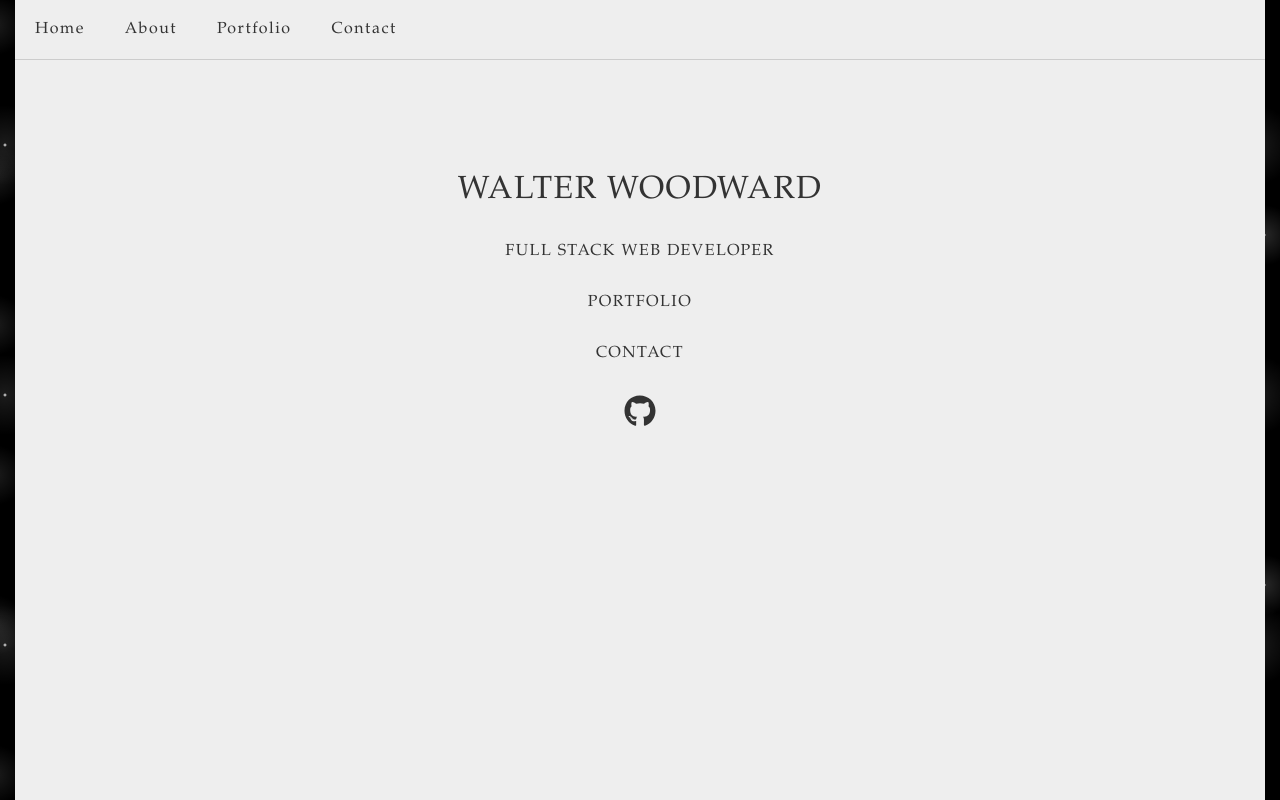
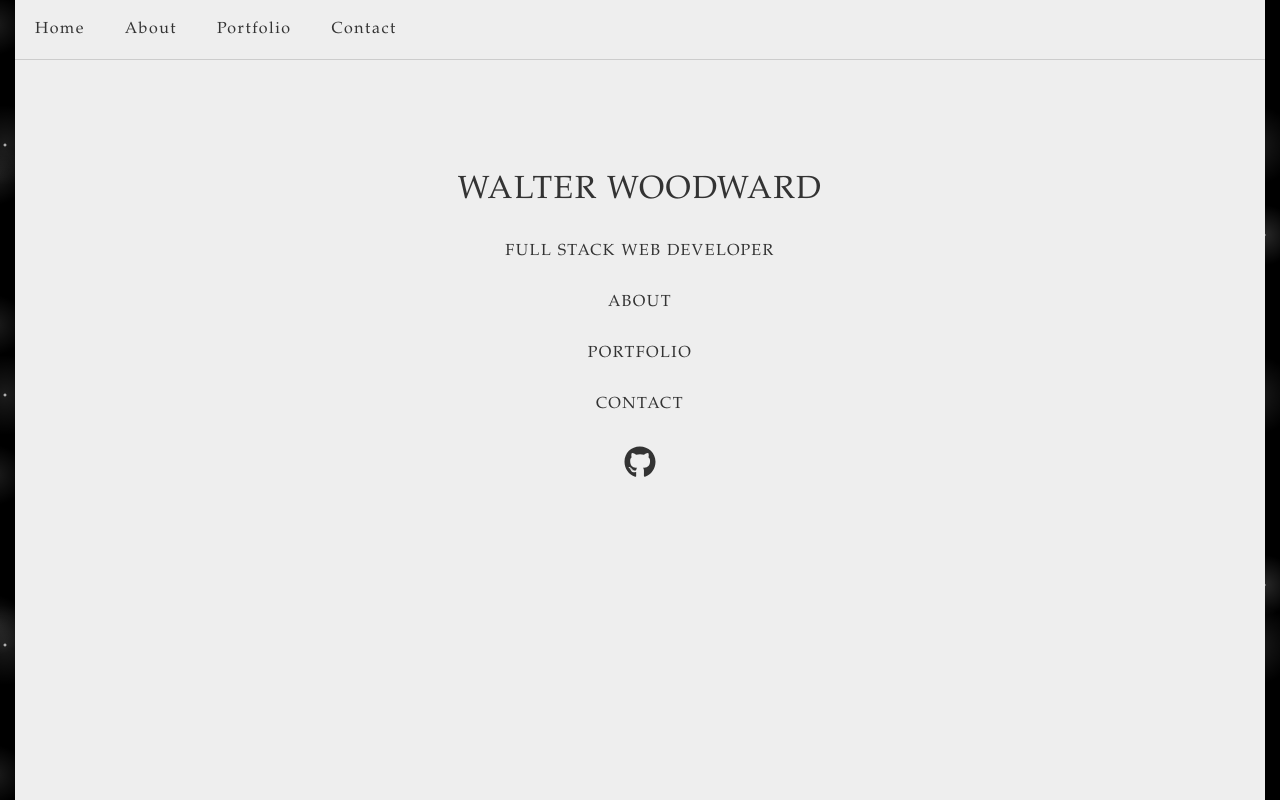
Before and after one commit to waltersgwoodward/portfolio, a React (Create React App) app: page / in a window 1280 px wide. Built offline with nearby package versions, Linux system fonts and the light colour scheme.

Commit message:
Adds About page link to Home page

```diff
--- a/src/components/Home/About.js
+++ b/src/components/Home/About.js
@@ -9,6 +9,13 @@ class About extends PureComponent {
             <div className='page'>
                 <div className='page__row page-row__name'>WALTER WOODWARD</div>
                 <div className='page__row page-row__title'>FULL STACK WEB DEVELOPER</div>
+                <div className='page__row page-row__link'>
+                    <Link
+                        className='page-row__link'
+                        to='/about'
+                        aria-label="Click here to read more about Walter"
+                    >ABOUT</Link>
+                </div>
                 <div className='page__row page-row__link'>
                     <Link
                         className='page-row__link'
```
